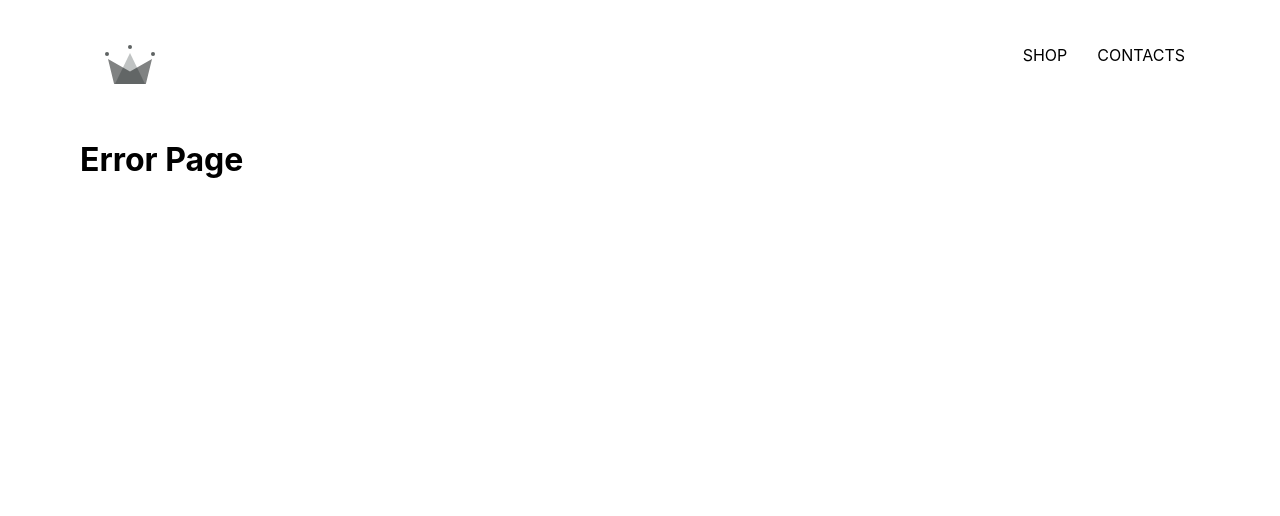
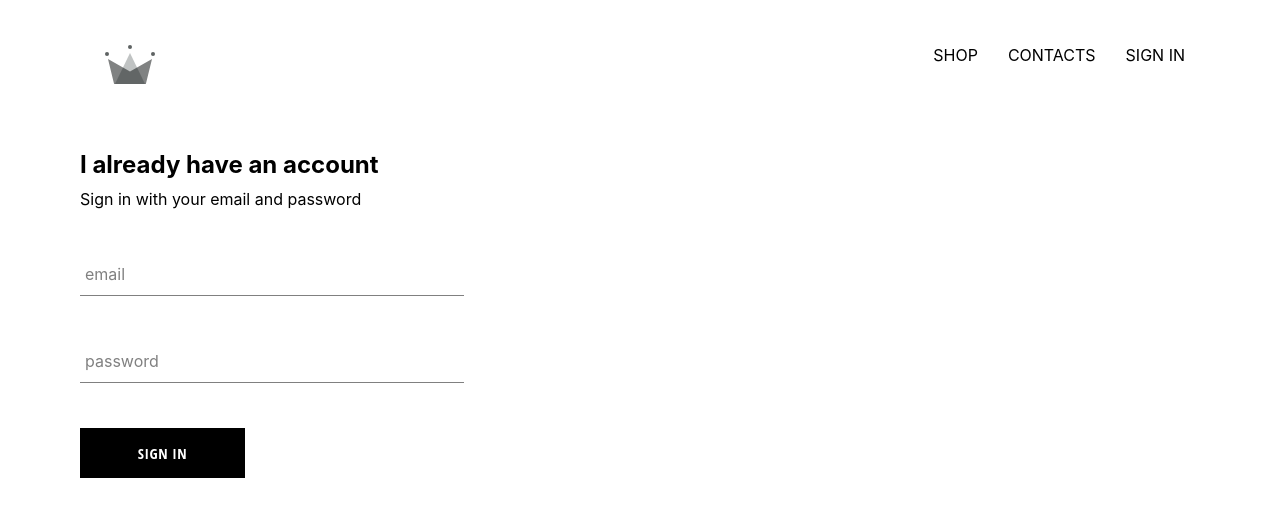
Before and after one commit to AbdulazizMamatkhonov/clothing, a React (Create React App) app: page /signin in a window 1280 px wide. Shown: the top 516 px of the page. Built offline with nearby package versions, Linux system fonts and the light colour scheme.

Commit message:
Added sign in pages

```diff
--- a/src/App.js
+++ b/src/App.js
@@ -2,6 +2,7 @@
 import { Route, Routes, Link } from "react-router-dom";
 import HomePage from "./pages/homepage/homepage.component";
 import ShopPage from "./pages/shop/shop.component";
+import SignInAndSignUp from "./pages/sign-in-and-sign-up/sign-in-and-sign-up.component";
 import Header from "./components/header/header.component";
 function App() {
   const ErrorPage = () => (
@@ -13,9 +14,12 @@
   return (
     <div className="main-container">
       <Header />
+
       <Routes>
         <Route path="/" element={<HomePage></HomePage>} />
         <Route path="/shop" element={<ShopPage />} />
+        <Route path="/signin" element={<SignInAndSignUp />} />
+
         <Route path="*" element={<ErrorPage />} />
       </Routes>
     </div>
--- /dev/null
+++ b/src/components/custom-button/custom-button.component.jsx
@@ -0,0 +1,11 @@
+import React from "react";
+import "./custom-button.styles.scss";
+
+const CustomButton = ({ children, ...otherProps }) => {
+  return (
+    <button className="custom-button" {...otherProps}>
+      {children}
+    </button>
+  );
+};
+export default CustomButton;
--- /dev/null
+++ b/src/components/custom-button/custom-button.styles.scss
@@ -0,0 +1,23 @@
+.custom-button {
+  min-width: 165px;
+  width: auto;
+  height: 50px;
+  letter-spacing: 0.5px;
+  line-height: 50px;
+  padding: 0 35px 0 35px;
+  font-size: 15px;
+  background-color: black;
+  color: white;
+  text-transform: uppercase;
+  font-family: "Open Sans Condensed";
+  font-weight: bolder;
+  transition: background-color 0.3s;
+  border: none;
+  cursor: pointer;
+
+  &:hover {
+    background-color: white;
+    color: black;
+    border: 1px solid black;
+  }
+}
--- /dev/null
+++ b/src/components/form-input/form-input.component.jsx
@@ -0,0 +1,21 @@
+import React from "react";
+import "./form-input.styles.scss";
+
+const FormInput = ({ label, handleChange, ...otherProps }) => {
+  return (
+    <div className="group">
+      <input onChange={handleChange} {...otherProps} className="form-input" />
+      {label ? (
+        <label
+          className={`
+          ${otherProps.value.length ? "shrink" : ""} form-input-label
+      `}
+        >
+          {label}
+        </label>
+      ) : null}
+    </div>
+  );
+};
+
+export default FormInput;
--- /dev/null
+++ b/src/components/form-input/form-input.styles.scss
@@ -0,0 +1,54 @@
+$sub-color: grey;
+$main-color: black;
+
+@mixin shrinkLabel {
+  top: -14px;
+  font-size: 12px;
+  color: $main-color;
+}
+
+.group {
+  position: relative;
+  margin: 45px 0;
+
+  .form-input {
+    background: none;
+    background-color: white;
+    color: $sub-color;
+    font-size: 18px;
+    padding: 10px 10px 10px 5px;
+    display: block;
+    width: 100%;
+    border: none;
+    border-radius: 0;
+    border-bottom: 1px solid $sub-color;
+    margin: 25px 0;
+
+    &:focus {
+      outline: none;
+    }
+
+    &:focus ~ .form-input-label {
+      @include shrinkLabel();
+    }
+  }
+
+  input[type="password"] {
+    letter-spacing: 0.3em;
+  }
+
+  .form-input-label {
+    color: $sub-color;
+    font-size: 16px;
+    font-weight: normal;
+    position: absolute;
+    pointer-events: none;
+    left: 5px;
+    top: 10px;
+    transition: 300ms ease all;
+
+    &.shrink {
+      @include shrinkLabel();
+    }
+  }
+}
--- a/src/components/header/header.component.jsx
+++ b/src/components/header/header.component.jsx
@@ -16,6 +16,9 @@
         <Link className="option" to="/shop">
           CONTACTS
         </Link>
+        <Link className="option" to="/signin">
+          SIGN IN
+        </Link>
       </div>
     </div>
   );
--- /dev/null
+++ b/src/components/sign-in/sign-in.component.jsx
@@ -0,0 +1,48 @@
+import React from "react";
+import FormInput from "../form-input/form-input.component";
+import "./sign-in.styles.scss";
+import CustomButton from "../custom-button/custom-button.component";
+class SignIn extends React.Component {
+  constructor(props) {
+    super(props);
+    this.state = {
+      email: "",
+      password: "",
+    };
+  }
+  handleSubmit = (e) => {
+    e.preventDefault();
+    this.setState({ email: "", password: "" });
+  };
+
+  handleChange = (e) => {
+    const { name, value } = e.target;
+    this.setState({ [name]: value });
+  };
+
+  render = () => (
+    <div className="sign-in">
+      <h2 className="title">I already have an account</h2>
+      <span>Sign in with your email and password</span>
+      <form onSubmit={this.handleSubmit}>
+        <FormInput
+          type="email"
+          name="email"
+          label="email"
+          handleChange={this.handleChange}
+          value={this.state.email}
+        />
+        <FormInput
+          type="password"
+          name="password"
+          label="password"
+          handleChange={this.handleChange}
+          value={this.state.password}
+        />
+        <CustomButton type="submit">Sign in</CustomButton>
+      </form>
+    </div>
+  );
+}
+
+export default SignIn;
--- /dev/null
+++ b/src/components/sign-in/sign-in.styles.scss
@@ -0,0 +1,8 @@
+.sign-in {
+  width: 30vw;
+  display: flex;
+  flex-direction: column;
+  .title {
+    margin: 10px 0;
+  }
+}
--- /dev/null
+++ b/src/pages/sign-in-and-sign-up/sign-in-and-sign-up.component.jsx
@@ -0,0 +1,12 @@
+import React from "react";
+import "./sign-in-and-sign-up.styles.scss";
+import SignIn from "../../components/sign-in/sign-in.component";
+const SignInAndSignUp = () => {
+  return (
+    <div className="sign-in-and-sign-up">
+      <SignIn></SignIn>
+    </div>
+  );
+};
+
+export default SignInAndSignUp;
```
Also changed, not shown: src/pages/sign-in-and-sign-up/sign-in-and-sign-up.styles.scss (added).
